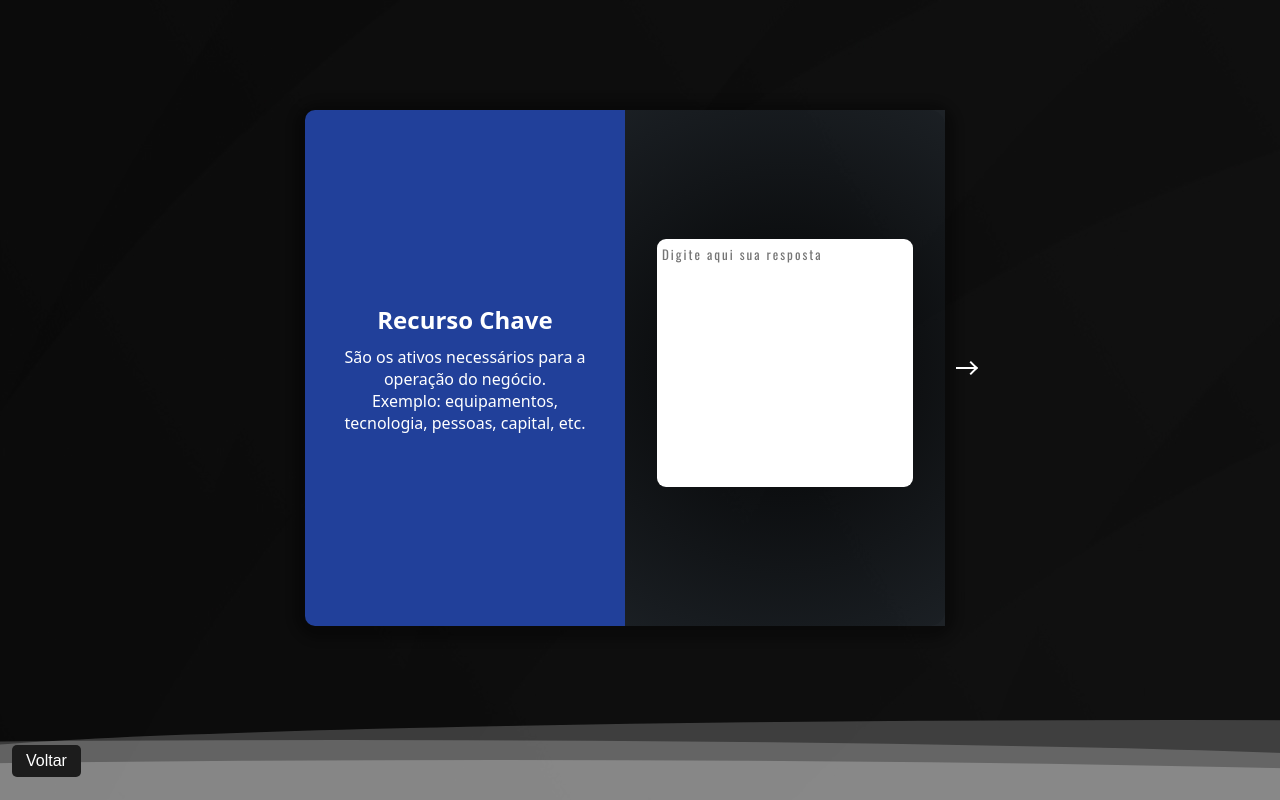
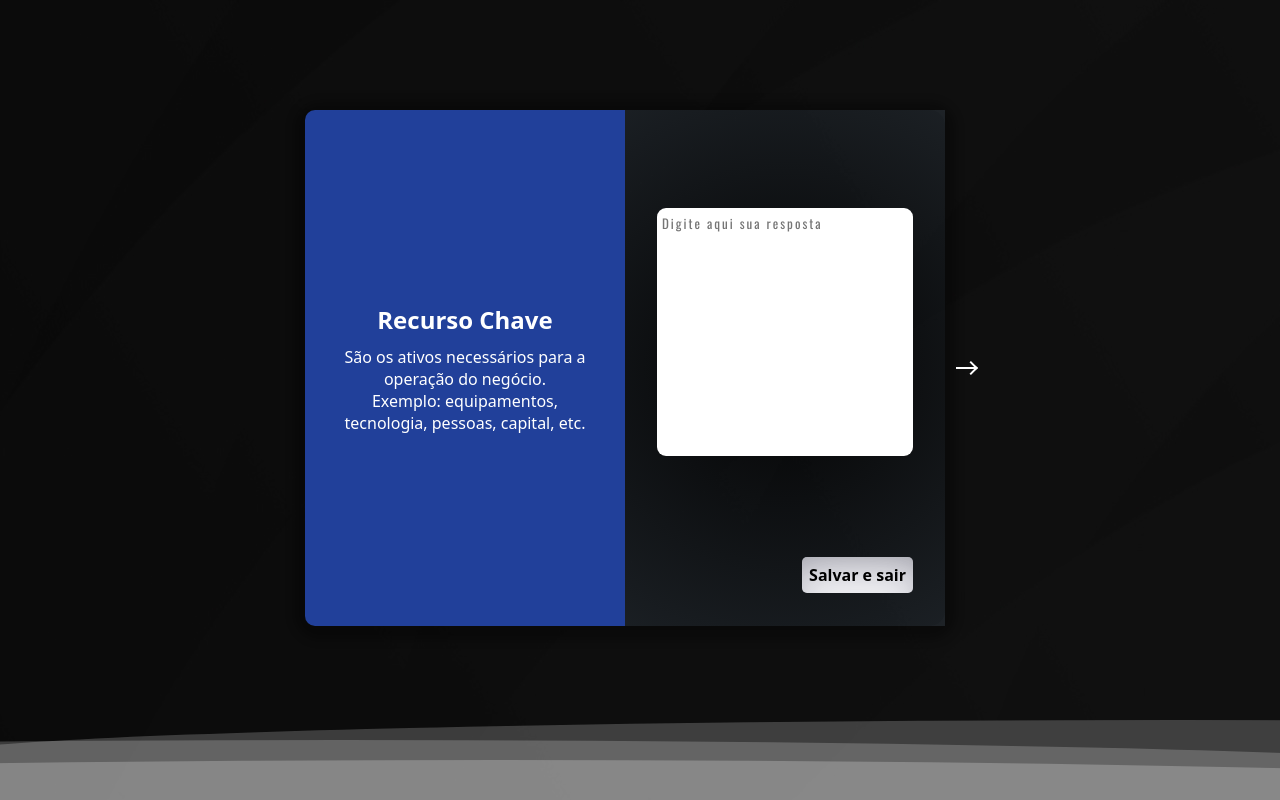
Before and after one commit to RRyanDEV/mix-canvas, a PHP site: page /pages/formulario.php in a window 1280 px wide. Run offline with PHP 8.4, Linux system fonts and the light colour scheme.

Commit message:
v1.4.4.230906
- Mudanças no layout dos formulários.
- Update nos botões de avançar e retroceder.

```diff
--- a/assets/scss/_buttons.scss
+++ b/assets/scss/_buttons.scss
@@ -21,12 +21,31 @@
 }
 
 .returnButton{
-    margin-left: 3px;
     @extend .buttons;
-    padding: 9px;
-    p,a{
+    display: flex;
+    margin: auto;
+    margin-bottom: 40px;
+    width: 80%;
+}
+.buttonsFormsExit{
+    width: 100%;
+    display: flex;
+    flex-direction: row;
+    justify-content: flex-end;
+    gap: 10px;
+    a{
+        color: $dark;
+        font-weight: bold;
+        box-shadow: rgba(50, 50, 93, 0.25) 0px 30px 60px -12px inset, rgba(0, 0, 0, 0.3) 0px 18px 36px -18px inset;
+        border-radius: 5px;
+        text-decoration: none;
+        padding: 7px;
+        text-align: center;
+        background-color: $color-default;
         &:hover{
-            color: $card7;
+            color: $color-default;
+            background-color: $color-card;
+            transition: 250ms linear;
         }
     }
 }
--- a/assets/scss/_containers.scss
+++ b/assets/scss/_containers.scss
@@ -217,6 +217,7 @@
     width: 80%;
     height: 50%;
     margin: auto;
+    margin-bottom: 0px;
 }
 
 .colorBG {
--- a/assets/scss/_vars.scss
+++ b/assets/scss/_vars.scss
@@ -1,7 +1,7 @@
 $color-default: #FFFFFF;
 $dark: #000000;
 
-$shadow:  0 7px 30px -10px rgba(150,170,180,0.5);
+$shadow:  0 7px -5px 0px rgba(150,170,180,0.5);
 $color-bg: #7178AD;
 $color-adj: #353A61;
 
--- a/assets/scss/main.css
+++ b/assets/scss/main.css
@@ -68,11 +68,33 @@ a {
 }
 
 .returnButton {
-  margin-left: 3px;
-  padding: 9px;
+  display: flex;
+  margin: auto;
+  margin-bottom: 40px;
+  width: 80%;
 }
-.returnButton p:hover, .returnButton a:hover {
-  color: #00B274;
+
+.buttonsFormsExit {
+  width: 100%;
+  display: flex;
+  flex-direction: row;
+  justify-content: flex-end;
+  gap: 10px;
+}
+.buttonsFormsExit a {
+  color: #000000;
+  font-weight: bold;
+  box-shadow: rgba(50, 50, 93, 0.25) 0px 30px 60px -12px inset, rgba(0, 0, 0, 0.3) 0px 18px 36px -18px inset;
+  border-radius: 5px;
+  text-decoration: none;
+  padding: 7px;
+  text-align: center;
+  background-color: #FFFFFF;
+}
+.buttonsFormsExit a:hover {
+  color: #FFFFFF;
+  background-color: #21409A;
+  transition: 250ms linear;
 }
 
 .buttons-login {
@@ -201,7 +223,7 @@ a {
 .register,
 .login {
   border-radius: 5px;
-  box-shadow: 0 7px 30px -10px rgba(150, 170, 180, 0.5);
+  box-shadow: 0 7px -5px 0px rgba(150, 170, 180, 0.5);
   height: auto;
   max-width: 400px;
   padding: 40px 15px;
@@ -555,6 +577,7 @@ a {
   width: 80%;
   height: 50%;
   margin: auto;
+  margin-bottom: 0px;
 }
 
 .colorBG {
--- a/pages/formulario.php
+++ b/pages/formulario.php
@@ -8,47 +8,47 @@ $componentArray = [
         'name' => 'recursochave', 'color' =>  'blue', 'title' => 'Recurso Chave', 'subtitle1' => 'São os ativos necessários para a operação do negócio.', 'subtitle2' =>  'Exemplo: equipamentos, tecnologia, pessoas, capital, etc.', 'btnPrevious' => '', 'btnReturn' => 'returnButton'
     ],
     '1' => [
-        'name' => 'propostavalor', 'color' =>  'green', 'title' => 'Proposta de Valor', 'subtitle1' => 'É o valor que o produto/serviço oferece para o cliente.', 'subtitle2' =>  'Exemplo: inovação, qualidade, conveniência, etc.', 'btnPrevious' => 'arrow_left', 'btnReturn' => ''
+        'name' => 'propostavalor', 'color' =>  'green', 'title' => 'Proposta de Valor', 'subtitle1' => 'É o valor que o produto/serviço oferece para o cliente.', 'subtitle2' =>  'Exemplo: inovação, qualidade, conveniência, etc.', 'btnPrevious' => 'arrow_left', 'btnReturn' => 'returnButton'
     ],
     '2' => [
-        'name' => 'segmentocliente', 'color' =>  'aquamarine', 'title' => 'Segmento de clientes', 'subtitle1' => 'São os grupos de clientes que a empresa pretende atender.', 'subtitle2' =>  'Exemplo: jovens, idosos, empresas, etc.', 'btnPrevious' => 'arrow_left', 'btnReturn' => ''
+        'name' => 'segmentocliente', 'color' =>  'aquamarine', 'title' => 'Segmento de clientes', 'subtitle1' => 'São os grupos de clientes que a empresa pretende atender.', 'subtitle2' =>  'Exemplo: jovens, idosos, empresas, etc.', 'btnPrevious' => 'arrow_left', 'btnReturn' => 'returnButton'
     ],
     '3' => [
-        'name' => 'parceiroschave', 'color' =>  'olive', 'title' => 'Parceiros chave', 'subtitle1' => 'São as empresas ou organizações que ajudam a empresa a criar valor para o cliente.', 'subtitle2' =>  'Exemplo: fornecedores, distribuidores, parceiros de marketing, etc.', 'btnPrevious' => 'arrow_left', 'btnReturn' => ''
+        'name' => 'parceiroschave', 'color' =>  'olive', 'title' => 'Parceiros chave', 'subtitle1' => 'São as empresas ou organizações que ajudam a empresa a criar valor para o cliente.', 'subtitle2' =>  'Exemplo: fornecedores, distribuidores, parceiros de marketing, etc.', 'btnPrevious' => 'arrow_left', 'btnReturn' => 'returnButton'
     ],
     '4' => [
         'name' => 'problemas', 'color' =>  'yellow', 'title' => 'Problemas', 'subtitle1' => 'São as necessidades ou desafios enfrentados pelo cliente que a empresa se propõe a solucionar.', 'subtitle2' =>  'Exemplo: falta de tempo, falta de acesso a produtos/serviços, dificuldades financeiras, etc.
-', 'btnPrevious' => 'arrow_left', 'btnReturn' => ''
+', 'btnPrevious' => 'arrow_left', 'btnReturn' => 'returnButton'
     ],
     '5' => [
         'name' => 'solucao', 'color' =>  'red', 'title' => 'Solução', 'subtitle1' => 'É o produto/serviço oferecido pela empresa para resolver os problemas do cliente.', 'subtitle2' =>  'Exemplo: aplicativo de delivery de comida, serviço de consultoria financeira, produto inovador, etc.
-',  'btnPrevious' => 'arrow_left', 'btnReturn' => ''
+',  'btnPrevious' => 'arrow_left', 'btnReturn' => 'returnButton'
     ],
     '6' => [
         'name' => 'relacaocliente', 'color' =>  'emerald', 'title' => 'Relacionamento com cliente', 'subtitle1' => ' É a forma como a empresa se relaciona com o cliente.', 'subtitle2' =>  'Exemplo: atendimento personalizado, suporte técnico, comunicação eficiente, etc.
-', 'btnPrevious' => 'arrow_left', 'btnReturn' => ''
+', 'btnPrevious' => 'arrow_left', 'btnReturn' => 'returnButton'
     ],
     '7' => [
         'name' => 'atividadeschave', 'color' =>  'rose', 'title' => 'Atividades Chaves', 'subtitle1' => 'São as atividades essenciais para a operação do negócio.', 'subtitle2' =>  'Exemplo: produção, marketing, vendas, atendimento, etc.
-', 'btnPrevious' => 'arrow_left', 'btnReturn' => ''
+', 'btnPrevious' => 'arrow_left', 'btnReturn' => 'returnButton'
     ],
     '8' => [
         'name' => 'metricas', 'color' =>  'orange', 'title' => 'Métricas chave', 'subtitle1' => 'São as métricas utilizadas para mensurar o desempenho do negócio.', 'subtitle2' =>  'Exemplo: número de clientes, faturamento, custos, taxa de conversão, etc.
-',  'btnPrevious' => 'arrow_left', 'btnReturn' => ''
+',  'btnPrevious' => 'arrow_left', 'btnReturn' => 'returnButton'
     ],
     '9' => [
         'name' => 'canaisdistribuicao', 'color' =>  'jade', 'title' => 'Canais de distribuição', 'subtitle1' => 'São os canais pelos quais a empresa se comunica e entrega seu produto/serviço ao cliente.', 'subtitle2' =>  'Exemplo: loja física, e-commerce, aplicativo, redes sociais, etc.
-',  'btnPrevious' => 'arrow_left', 'btnReturn' => ''
+',  'btnPrevious' => 'arrow_left', 'btnReturn' => 'returnButton'
     ],
     '10' => [
         'name' => 'estruturacusto', 'color' =>  'lightblue', 'title' => 'Estrutura de custo', 'subtitle1' => 'São os custos envolvidos na operação do negócio.', 'subtitle2' =>  'Exemplo: custo de produção, marketing, logística, pessoal, etc.
-',  'btnPrevious' => 'arrow_left', 'btnReturn' => ''
+',  'btnPrevious' => 'arrow_left', 'btnReturn' => 'returnButton'
     ],
     '11' => [
-        'name' => 'vantagemcompetitiva', 'color' =>  'lawngreen', 'title' => 'Vantagem competitiva', 'subtitle1' => 'É o que diferencia o negócio dos seus concorrentes.', 'subtitle2' =>  'Exemplo: preço, qualidade, inovação, atendimento, etc.', 'btnPrevious' => 'arrow_left', 'btnReturn' => ''
+        'name' => 'vantagemcompetitiva', 'color' =>  'lawngreen', 'title' => 'Vantagem competitiva', 'subtitle1' => 'É o que diferencia o negócio dos seus concorrentes.', 'subtitle2' =>  'Exemplo: preço, qualidade, inovação, atendimento, etc.', 'btnPrevious' => 'arrow_left', 'btnReturn' => 'returnButton '
     ],
     '12' => ['name' => 'fontereceita', 'color' =>  'gray', 'title' => 'Fonte de receita', 'subtitle1' => 'É como a empresa ganha dinheiro.', 'subtitle2' =>  'Exemplo: venda de produtos/serviços, aluguel de espaço, publicidade,comissões,etc.
-', 'btnPrevious' => 'arrow_left', 'btnReturn' => '']
+', 'btnPrevious' => 'arrow_left', 'btnReturn' => 'returnButton']
 ];
 global $componentArray;
 //
@@ -82,6 +82,11 @@ function formComponent($name, $color, $title, $subtitle1, $subtitle2, $btnPrevio
                     <textarea id="txt" maxlength="1000" onchange="" name="' . $name . '" cols="100" placeholder="Digite aqui sua resposta" required></textarea>
                     <p id="letter_count"></p>
                 </div>
+                <div class="' . $btnReturn . '">
+                <div class="buttonsFormsExit" ' . $displayBtnReturn . '>
+                    <p><a href="./dashboard.php">Salvar e sair</a></p>
+                </div>
+            </div>
             </div>
         </div>
     </div>
@@ -89,11 +94,6 @@ function formComponent($name, $color, $title, $subtitle1, $subtitle2, $btnPrevio
         <input type="submit" name="submit" value="">
     </div>
     </div>
-    <div class="' . $btnReturn . '">
-                <div class="logoutButton" ' . $displayBtnReturn . '>
-                    <p><a href="./dashboard.php">Voltar</a></p>
-                </div>
-            </div>
 </form>';
 }
 //
```
Also changed, not shown: README.md, 1 other file.
